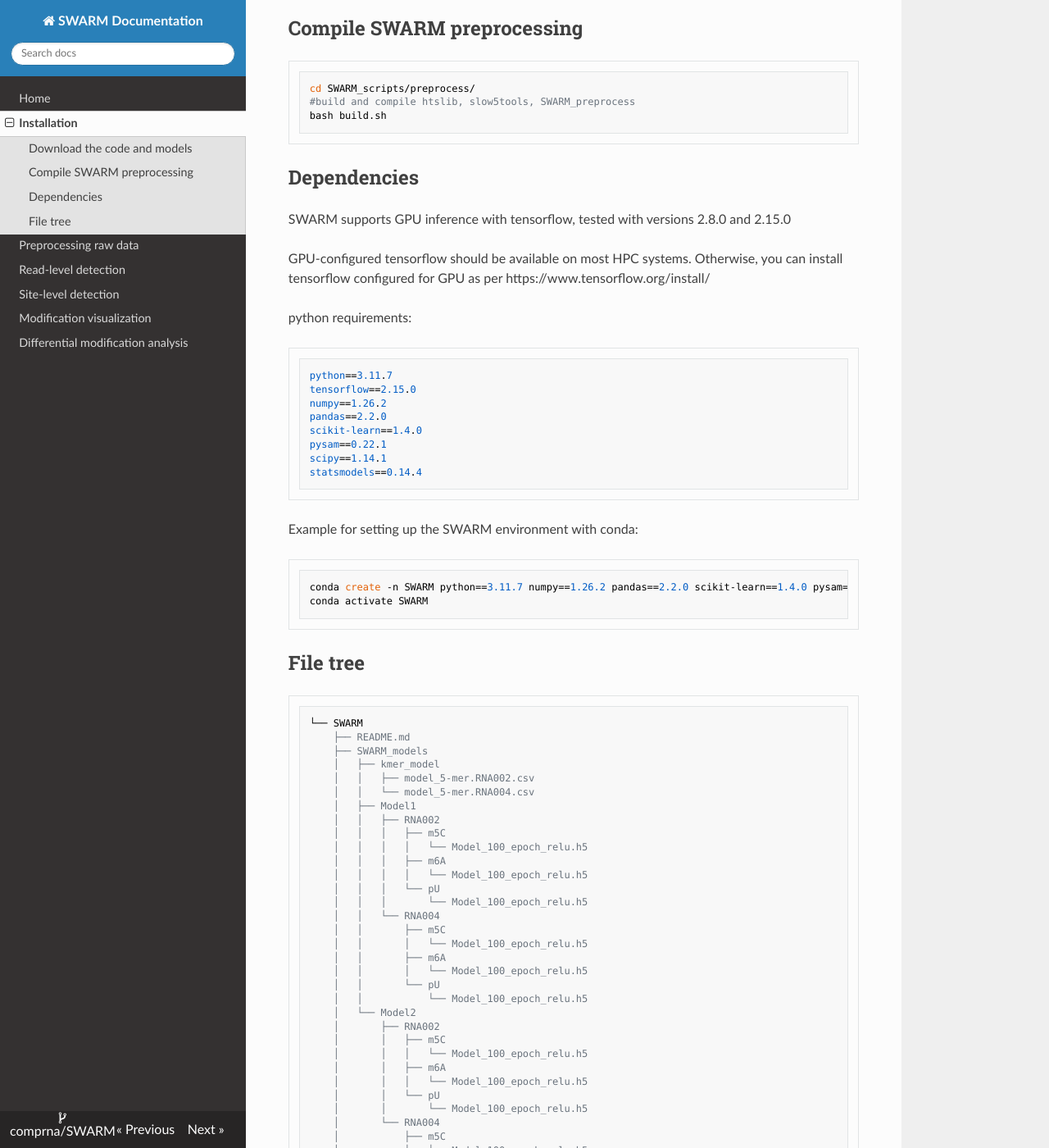
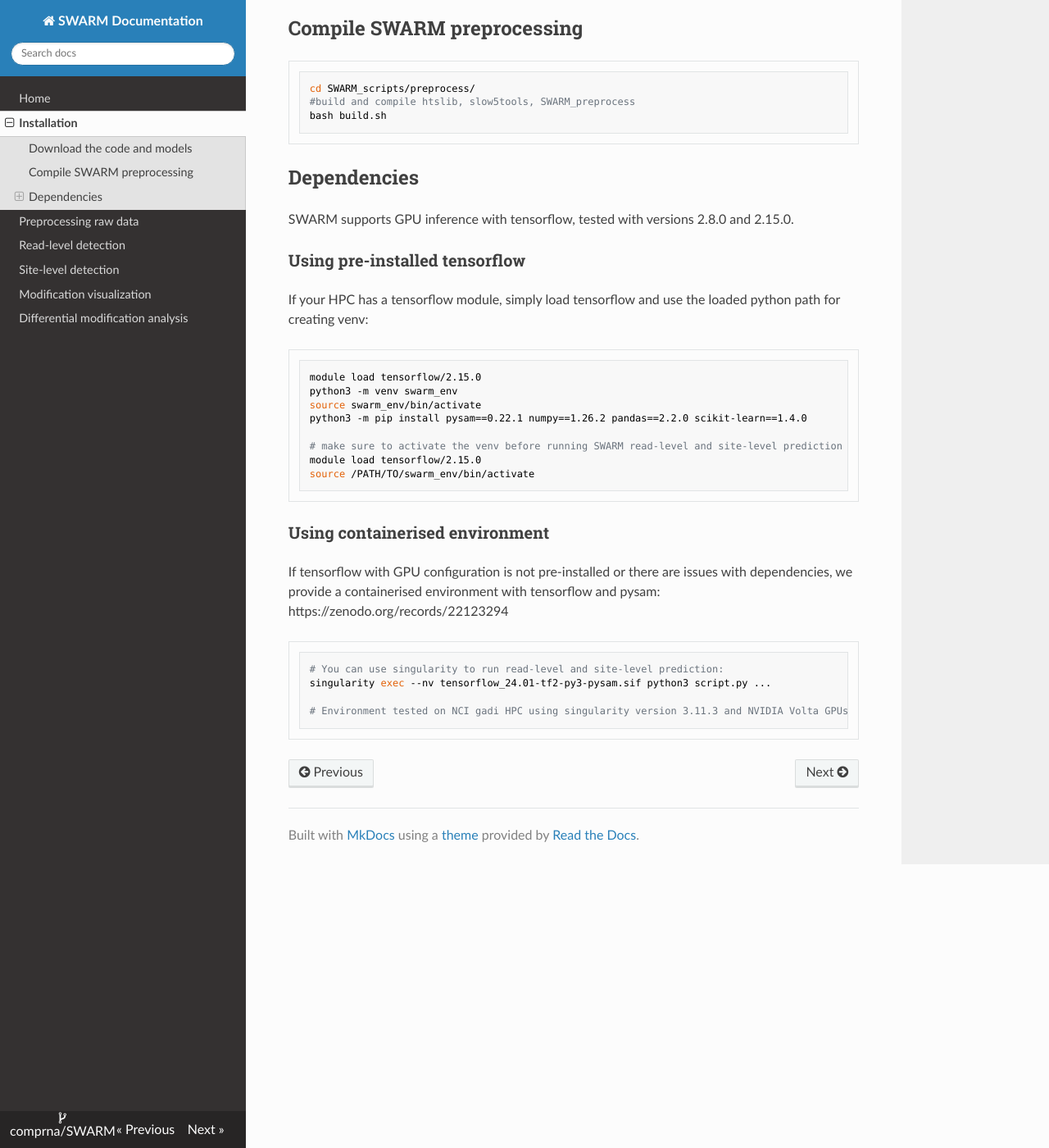
Before and after one commit to comprna/SWARM, an MkDocs documentation site: the page built from docs/installation.md, in a window 1280 px wide and 1400 px high, scrolled down 547 px. Shown: the whole window at 82% size. Built offline with MkDocs 1.6.1, drawn with Linux system fonts in a browser that asks for light colours; nearby versions of some CDN libraries; some of the changed text lies outside the part shown.

Commit message:
Revise installation docs for SWARM

````diff
--- a/docs/installation.md
+++ b/docs/installation.md
@@ -28,96 +28,27 @@ bash build.sh
 
 ## Dependencies
 
-SWARM supports GPU inference with tensorflow, tested with versions 2.8.0 and 2.15.0
+SWARM supports GPU inference with tensorflow, tested with versions 2.8.0 and 2.15.0.
 
-GPU-configured tensorflow should be available on most HPC systems. Otherwise, you can install tensorflow configured for GPU as per https://www.tensorflow.org/install/
+### Using pre-installed tensorflow
+If your HPC has a tensorflow module, simply load tensorflow and use the loaded python path for creating venv:
+```
+module load tensorflow/2.15.0
+python3 -m venv swarm_env
+source swarm_env/bin/activate
+python3 -m pip install pysam==0.22.1 numpy==1.26.2 pandas==2.2.0 scikit-learn==1.4.0
 
-python requirements:
-
-```bash
-python==3.11.7
-tensorflow==2.15.0
-numpy==1.26.2
-pandas==2.2.0
-scikit-learn==1.4.0
-pysam==0.22.1
-scipy==1.14.1
-statsmodels==0.14.4
+# make sure to activate the venv before running SWARM read-level and site-level prediction
+module load tensorflow/2.15.0
+source /PATH/TO/swarm_env/bin/activate
 ```
 
-Example for setting up the SWARM environment with conda:
+### Using containerised environment
+If tensorflow with GPU configuration is not pre-installed or there are issues with dependencies, we provide a containerised environment with tensorflow and pysam:
+https://zenodo.org/records/22123294
+```
+# You can use singularity to run read-level and site-level prediction:
+singularity exec --nv tensorflow_24.01-tf2-py3-pysam.sif python3 script.py ...
 
-```bash
-conda create -n SWARM python==3.11.7 numpy==1.26.2 pandas==2.2.0 scikit-learn==1.4.0 pysam==0.22.1 scipy==1.14.1 statsmodels==0.14.4
-conda activate SWARM
+# Environment tested on NCI gadi HPC using singularity version 3.11.3 and NVIDIA Volta GPUs
 ```
-
-##File tree
-
-```
-└── SWARM
-    ├── README.md
-    ├── SWARM_models
-    │   ├── kmer_model
-    │   │   ├── model_5-mer.RNA002.csv
-    │   │   └── model_5-mer.RNA004.csv
-    │   ├── Model1
-    │   │   ├── RNA002
-    │   │   │   ├── m5C
-    │   │   │   │   └── Model_100_epoch_relu.h5
-    │   │   │   ├── m6A
-    │   │   │   │   └── Model_100_epoch_relu.h5
-    │   │   │   └── pU
-    │   │   │       └── Model_100_epoch_relu.h5
-    │   │   └── RNA004
-    │   │       ├── m5C
-    │   │       │   └── Model_100_epoch_relu.h5
-    │   │       ├── m6A
-    │   │       │   └── Model_100_epoch_relu.h5
-    │   │       └── pU
-    │   │           └── Model_100_epoch_relu.h5
-    │   └── Model2
-    │       ├── RNA002
-    │       │   ├── m5C
-    │       │   │   └── Model_100_epoch_relu.h5
-    │       │   ├── m6A
-    │       │   │   └── Model_100_epoch_relu.h5
-    │       │   └── pU
-    │       │       └── Model_100_epoch_relu.h5
-    │       └── RNA004
-    │           ├── m5C
-    │           │   └── Model_100_epoch_relu.h5
-    │           ├── m6A
-    │           │   └── Model_100_epoch_relu.h5
-    │           └── pU
-    │               └── Model_100_epoch_relu.h5
-    └── SWARM_scripts
-        ├── predict
-        │   ├── DL_models.py
-        │   ├── network_21122023.py
-        │   ├── network_2132024.py
-        │   ├── network_27082022.py
-        │   ├── predict_model1_from_pickle.py
-        │   ├── predict_model1_parallel_modbam.py
-        │   └── predict_model1_parallel.py
-        ├── preprocess
-        │   ├── argagg.hpp
-        │   ├── build.sh
-        │   ├── check_RNA_kit.cpp
-        │   ├── Makefile
-        │   ├── split_bams.py
-        │   ├── SWARM_preprocess.cpp
-        │   ├── SWARM_preprocess.py
-        │   ├── SWARM_preprocess_target_9mers.cpp
-        │   └── SWARM_preprocess_targets.cpp
-        ├── process_modbam.py
-        ├── SWARM_diff.py
-        ├── SWARM_read_level.py
-        ├── SWARM_site_level.py
-        └── train_models
-            ├── assemble_data.py
-            ├── network_27082022.py
-            ├── split_training_by_9mers.py
-            ├── train_model1.py
-            └── trim_tsv_events.py
-```
````
